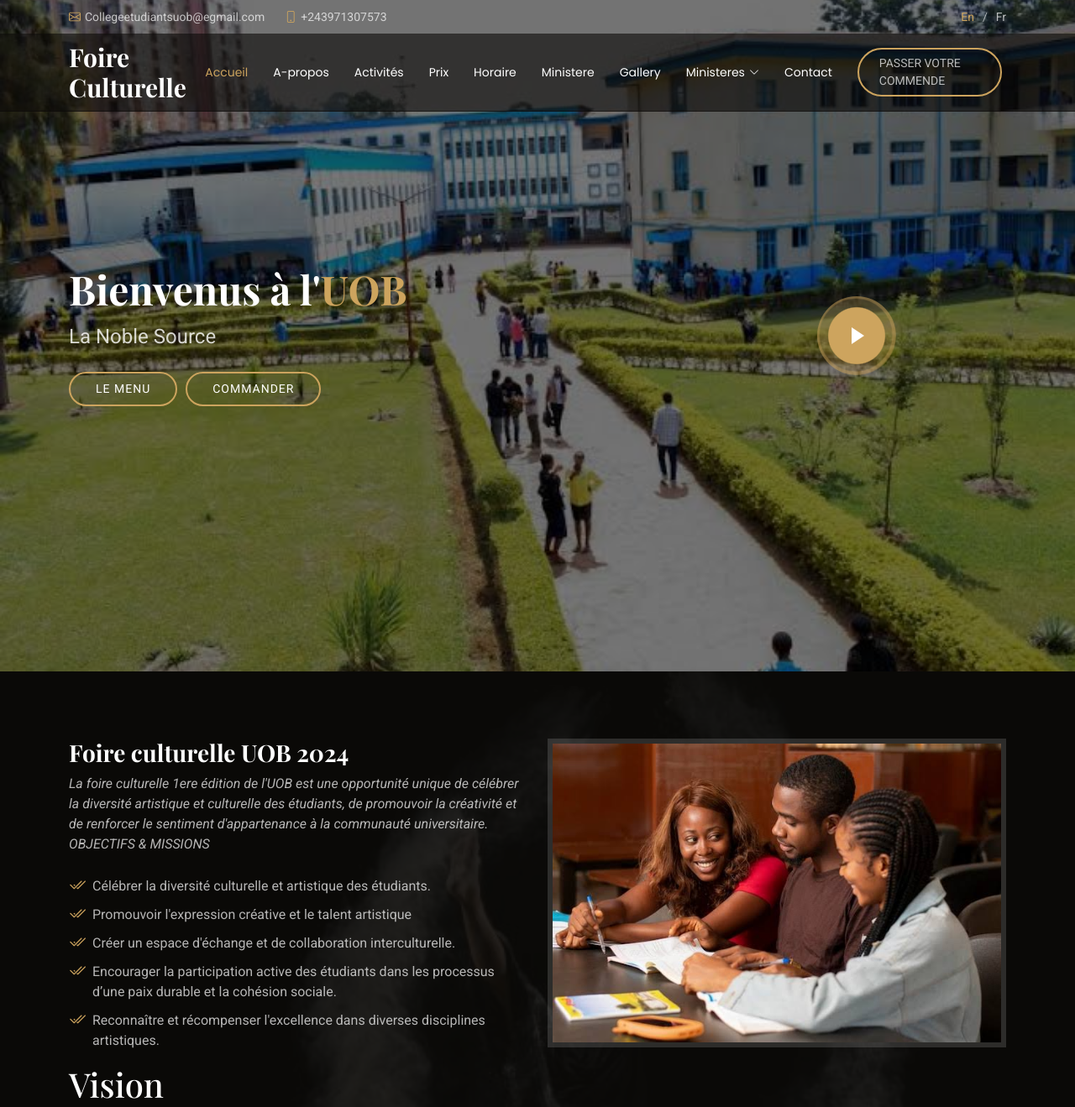
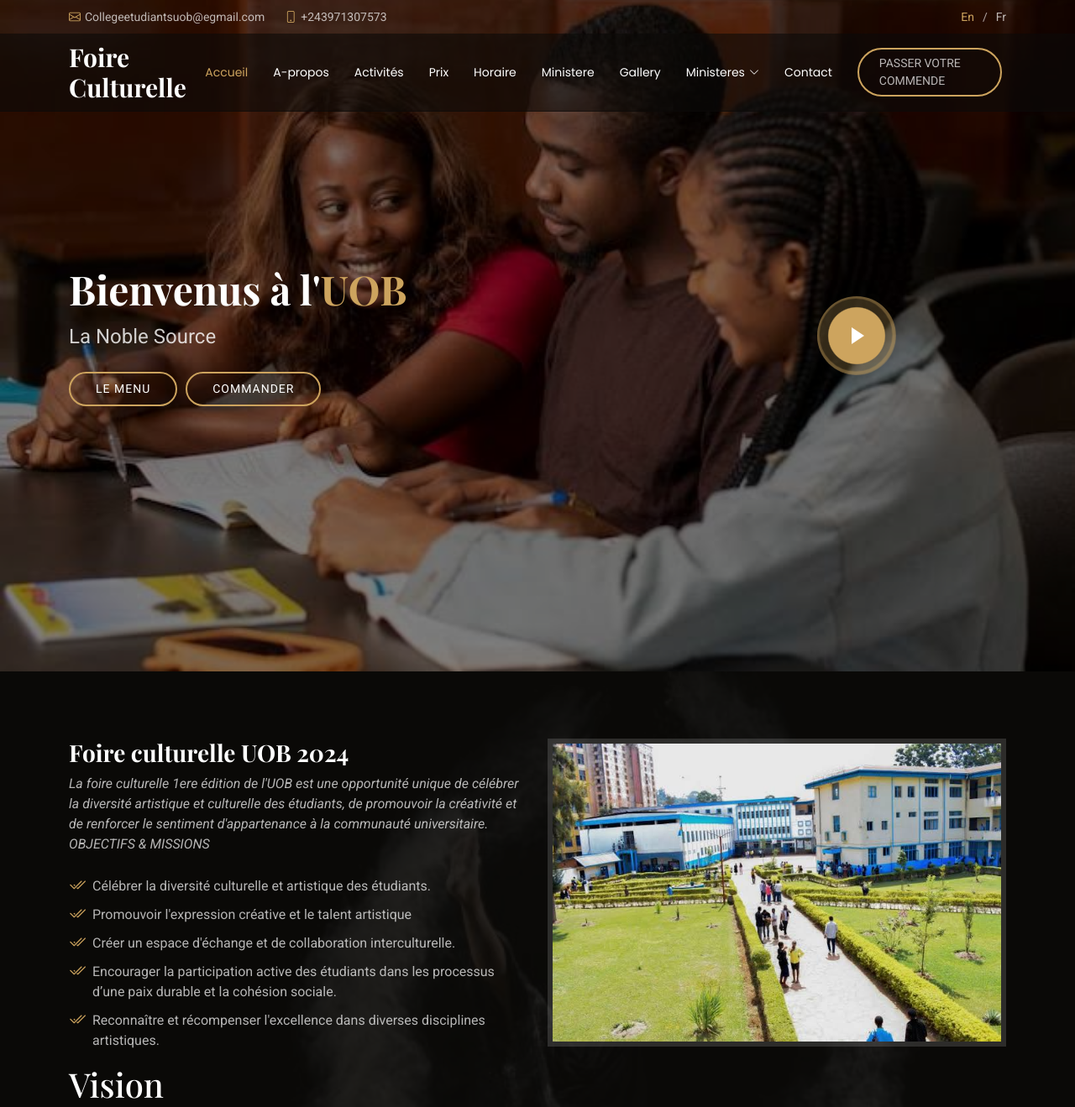
Before and after one commit to CollegeDesEtudiantsUOB/FOIRE-CULTURELLE, a plain HTML site: page index.html in a window 1280 px wide. Shown: the top 1319 px of the page at 84% size. Drawn offline with nearby package versions, Linux system fonts and the light colour scheme; files whose address does not match are found by name; a web font is replaced by a local one.

Commit message:
Update index.html

```diff
--- a/index.html
+++ b/index.html
@@ -111,7 +111,7 @@
     <!-- Hero Section -->
     <section id="hero" class="hero section dark-background">
 
-      <img src="uob3.jpeg" alt="" data-aos="fade-in">
+      <img src="etudiant1.jpeg" alt="" data-aos="fade-in">
 
       <div class="container">
         <div class="row">
@@ -138,7 +138,7 @@
 
         <div class="row gy-4">
           <div class="col-lg-6 order-1 order-lg-2">
-            <img src="etudiant1.jpeg" class="img-fluid about-img" alt="">
+            <img src="uob3.jpeg" class="img-fluid about-img" alt="">
           </div>
           <div class="col-lg-6 order-2 order-lg-1 content">
             <h3>Foire culturelle UOB 2024</h3>
```
